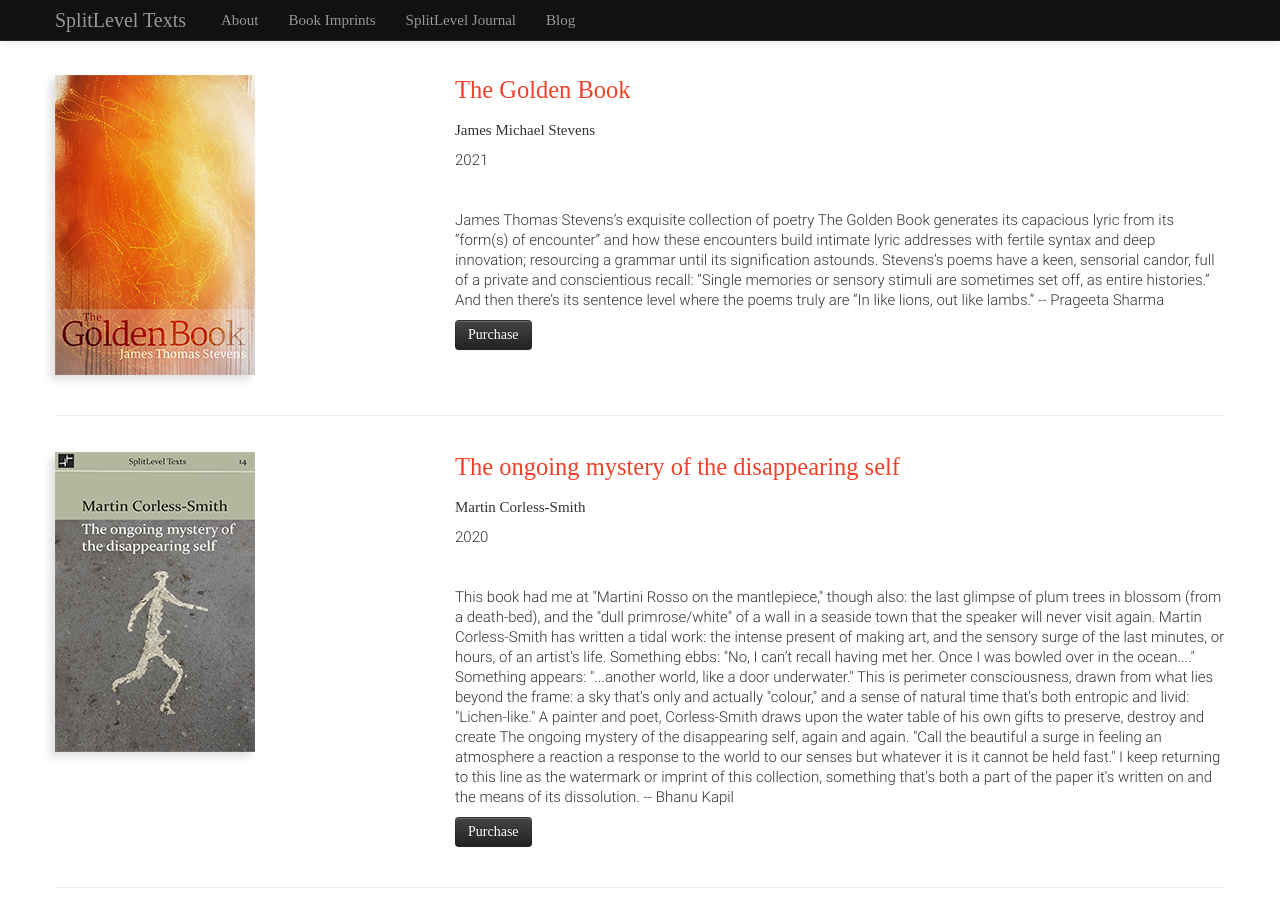
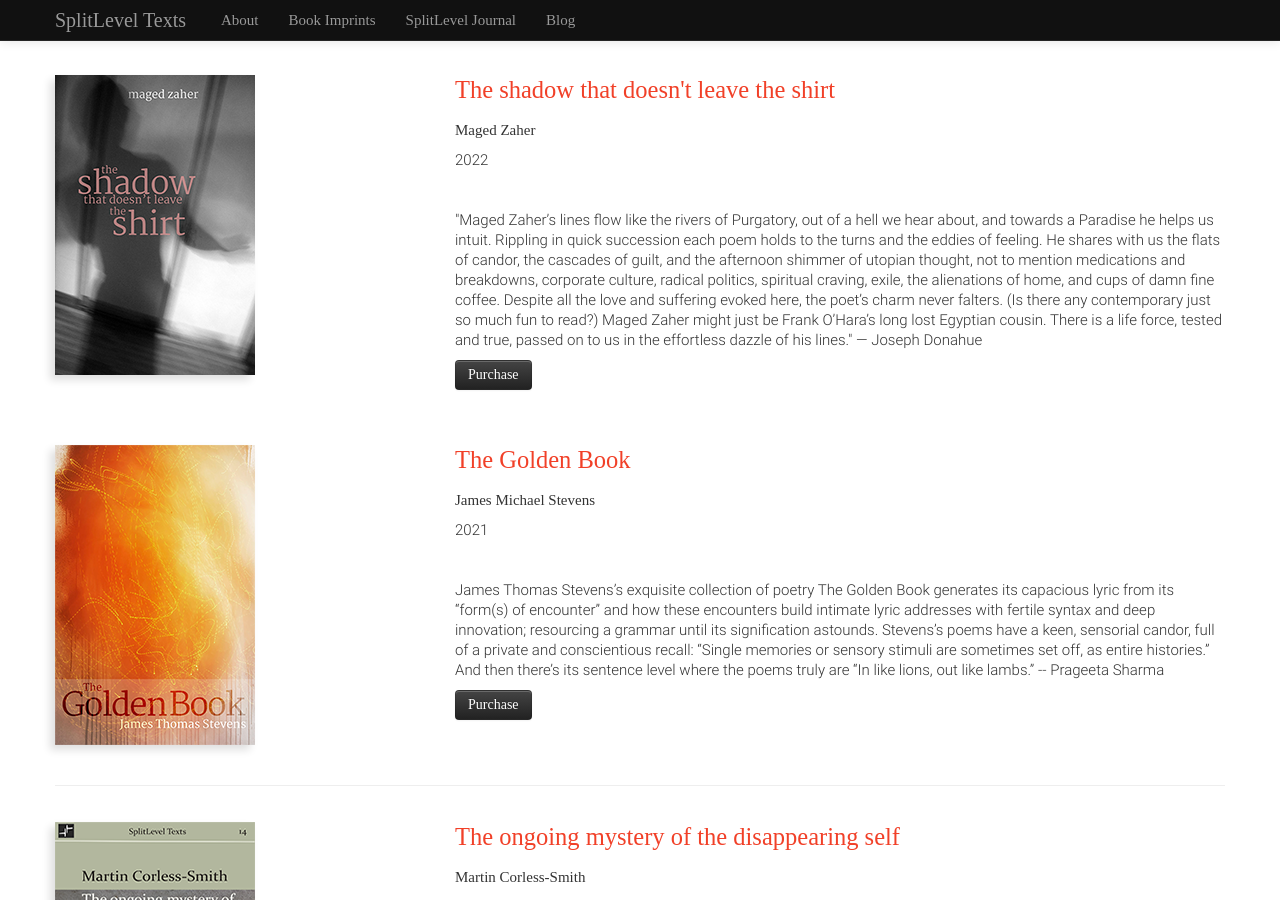
Before and after one commit to splitleveltexts/splitleveltexts.github.io, a Jekyll site: the page built from texts/index.html, in a window 1280 px wide and 900 px high. Built offline with Jekyll 4.4.1, drawn with Linux system fonts in a browser that asks for light colours; some web fonts are replaced.

Commit message:
updates interior index - zaher2

```diff
--- a/texts/index.html
+++ b/texts/index.html
@@ -11,6 +11,27 @@ texts: active
 
 	<div class="row">
 		<div class="span12">
+
+
+<!-- SPL16 - Maged Zaher - The shadow that doesn't leave the shirt -->
+<div class="row catalog">
+	<!-- Cover -->
+	<div class="span4">
+		<img class="img-square main-cover" src="/img/covers/zaher2-200px.png" title="Maged Zaher - The shadow that doesn't leave the shirt">
+	</div>
+
+	<!-- Description -->
+	<div class="span8">
+		<h3 class="title"><a href="/texts/golden">The shadow that doesn't leave the shirt</a></h3>
+		<p class="author">Maged Zaher</p>
+		<p class="date">2022</p>
+		<p class="description">
+			"Maged Zaher’s lines flow like the rivers of Purgatory, out of a hell we hear about, and towards a Paradise he helps us intuit. Rippling in quick succession each poem holds to the turns and the eddies of feeling. He shares with us the flats of candor, the cascades of guilt, and the afternoon shimmer of utopian thought, not to mention medications and breakdowns, corporate culture, radical politics, spiritual craving, exile, the alienations of home, and cups of damn fine coffee. Despite all the love and suffering evoked here, the poet’s charm never falters. (Is there any contemporary just so much fun to read?) Maged Zaher might just be Frank O’Hara’s long lost Egyptian cousin. There is a life force, tested and true, passed on to us in the effortless dazzle of his lines." — Joseph Donahue</p>
+		<a class="btn btn-inverse" href="https://www.spdbooks.org/Products/9780999570111/the-shadow-that-doesnt-leave-the-shirt.aspx">Purchase</a>
+	</div>
+</div><!-- /.row -->
+<!-- SSPL15 - Maged Zaher - The shadow that doesn't leave the shirt - END -->
+
 
 <!-- SPL15 - James Thomas Stevens - The Golden Book -->
 <div class="row catalog">
```
